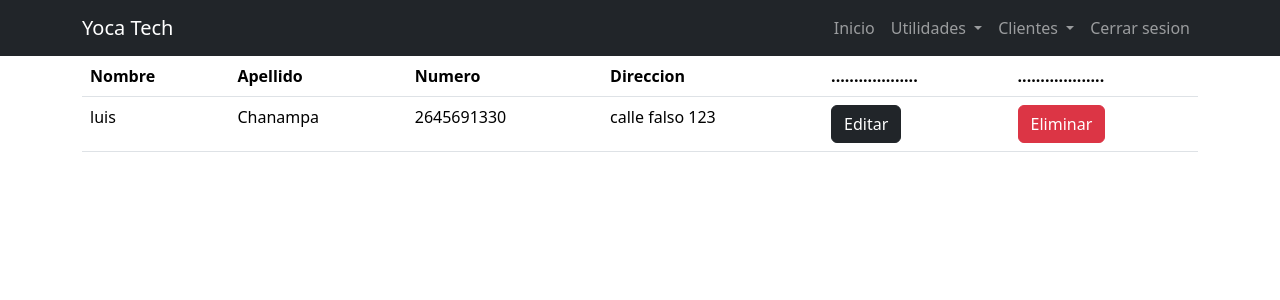
After one commit to dbluis/producto2, a Django app: page /mostrar_clientes/ in a window 1280 px wide. The commit adds this page. Shown: the top 300 px of the page. Run offline with Django 5.2, Linux system fonts and the light colour scheme; a user stored in the database is signed in; data comes from the database, SQL or seed files in the repository; both versions use the stored data as it was after the commit.

Commit message:
clientes

```diff
--- a/Producto/models.py
+++ b/Producto/models.py
@@ -21,3 +21,10 @@ class DetalleMaterial(models.Model):
     material = models.ForeignKey(Material, on_delete=models.CASCADE)
     cantidad_utilizada_gramos = models.DecimalField(
         max_digits=7, decimal_places=2)
+
+
+class Clientes(models.Model):
+    nombre = models.CharField(max_length=100)
+    apellido = models.CharField(max_length=100)
+    telefono = models.CharField(max_length=100)
+    direccion = models.CharField(max_length=200)
--- /dev/null
+++ b/Producto/templates/clientes/mostrar_clientes.html
@@ -0,0 +1,42 @@
+{% extends "layout/base.html" %}
+
+{% block content %}
+
+<div class="container">
+    <table class="table table-hover">
+        <thead>
+            <tr>
+                <th scope="col">Nombre</th>
+                <th scope="col">Apellido</th>
+                <th scope="col">Numero</th>
+                <th scope="col">Direccion</th>
+                <th scope="col">...................</th>
+                <th scope="col">...................</th>
+            </tr>
+        </thead>
+        <tbody>
+            {% for cliente in clientes %}
+            <tr>
+                <td>{{cliente.nombre}}</td>
+                <td>{{cliente.apellido}}</td>
+                <td>{{cliente.telefono}}</td>
+                <td>{{cliente.direccion}}</td>
+                <td>
+                    <form action="{% url 'editar_cliente' cliente.id %}" method="POST">
+                        {% csrf_token %}
+                        <button class="btn btn-dark">Editar</button>
+                    </form>
+                </td>
+                <td>
+                    <form action="{% url 'eliminar_cliente' cliente.id %}" method="POST">
+                        {% csrf_token %}
+                        <button class="btn btn-danger">Eliminar</button>
+                    </form>
+                </td>
+            </tr>
+            {% endfor %}
+        </tbody>
+    </table>
+</div>
+
+{% endblock %}
--- a/Producto/templates/layout/base.html
+++ b/Producto/templates/layout/base.html
@@ -36,6 +36,17 @@
                             <li><a class="dropdown-item" href="{% url 'mostrar_producto' %}">Productos</a></li>
                         </ul>
                     </li>
+                    <li class="nav-item dropdown">
+                        <a class="nav-link dropdown-toggle" href="#" role="button" data-bs-toggle="dropdown"
+                            aria-expanded="false">
+                            Clientes
+                        </a>
+
+                        <ul class="dropdown-menu">
+                            <li><a class="dropdown-item" href="{% url 'crear_cliente' %}">Crear Clientes</a></li>
+                            <li><a class="dropdown-item" href="{% url 'mostrar_clientes' %}">Clientes</a></li>
+                        </ul>
+                    </li>
                     {% endif %}
                     <!-- Inicio de secion, Crear usuario y Cerrar sesion -->
                     {% if user.is_authenticated %}
--- a/Producto/urls.py
+++ b/Producto/urls.py
@@ -21,5 +21,10 @@ urlpatterns = [
           views.calcular_costo, name="calcular_costo"),
      path("mostrar_producto/<int:producto_id>/delete",
           views.eliminar_producto, name="eliminar_producto"),
-     path("calcular_costo/<int:producto_id>/", views.detalle, name="detalle")
+     path("calcular_costo/<int:producto_id>/", views.detalle, name="detalle"),
+     # Clientes
+     path("crear_cliente/", views.crear_cliente, name="crear_cliente"),
+     path("mostrar_clientes/", views.mostrar_clientes, name="mostrar_clientes"),
+     path("mostrar_clientes/<int:cliente_id>/delete", views.eliminar_cliente, name="eliminar_cliente"),
+     path("mostrar_clientes/<int:cliente_id>/", views.editar_cliente, name="editar_cliente"),
 ]
--- a/Producto/views.py
+++ b/Producto/views.py
@@ -3,19 +3,16 @@ from django.contrib.auth.models import User
 from django.contrib.auth import login, logout, authenticate
 from django.db import IntegrityError
 from django.contrib.auth.decorators import login_required
-from .models import Material, Producto, DetalleMaterial
-from .forms import Material_unitario, ProductoForm, DetalleMaterialForm
+from .models import Material, Producto, DetalleMaterial, Clientes
+from .forms import Material_unitario, ProductoForm, DetalleMaterialForm, ClientesForm
 from django.forms import formset_factory
-
-# Create your views here.
 
 
 def index(request):
     return render(request, "index.html")
 
+
 # Usuario
-
-
 def crearUser(request):
     if request.method == "GET":
         return render(request, "user/crearUser.html")
@@ -49,14 +46,12 @@ def signin(request):
             return redirect(index)
 
 # Texto
-
-
 def info(request):
     return render(request, "info.html")
 
+
 # Materiales
-
-
+@login_required
 def mostrar_materiales(request):
     materiales = Material.objects.all()
 
@@ -64,7 +59,7 @@ def mostrar_materiales(request):
         "materiales": materiales
     })
 
-
+@login_required
 def crear_materiales(request):
     if request.method == "GET":
         return render(request, "crear_materiales.html", {
@@ -78,6 +73,7 @@ def crear_materiales(request):
         except ValueError as e:
             return render(request, "crear_materiales.html", {"error": str(e)})
 
+@login_required
 def editar_material(request, material_id):
     material_unico = get_object_or_404(Material, pk=material_id)
 
@@ -97,15 +93,16 @@ def editar_material(request, material_id):
             # Manejar otras excepciones si es necesario
             return render(request, "editar_material.html", {"error": str(e)})
 
-
-
+@login_required
 def eliminar_material(request, material_id):
     material = get_object_or_404(Material, pk=material_id)
     if request.method == "POST":
         material.delete()
         return redirect("mostrar_materiales")
 
+
 # Producto
+@login_required
 def crear_producto(request):
     try:
         material = Material.objects.all()
@@ -135,7 +132,7 @@ def crear_producto(request):
     except ValueError as e:
         return render(request, "crear_producto.html", {"error": str(e)})
 
-
+@login_required
 def calcular_costo(request, producto_id):
     producto = Producto.objects.get(pk=producto_id)
     detalles_materiales = DetalleMaterial.objects.filter(producto=producto)
@@ -148,10 +145,11 @@ def calcular_costo(request, producto_id):
         costo_total += (cantidad_utilizada /
                         detalle.material.cantidad_comprada_gramos) * costo_material
     costo_total = round(costo_total, 2)
+
     context = {'producto': producto, 'costo_total': costo_total}
     return render(request, 'calcular_costo.html', context)
 
-
+@login_required
 def mostrar_producto(request):
     productos = Producto.objects.all()
 
@@ -159,15 +157,63 @@ def mostrar_producto(request):
         "productos": productos
     })
 
-
+@login_required
 def eliminar_producto(request, producto_id):
     producto = get_object_or_404(Producto, pk=producto_id)
     if request.method == "POST":
         producto.delete()
         return redirect("mostrar_producto")
 
-
+@login_required
 def detalle(request, producto_id):
     producto = get_object_or_404(Producto, pk=producto_id)
     if request.method == "POST":
         return redirect("calcular_costo")
+
+
+# Clientes
+@login_required
+def crear_cliente(request):
+    if request.method == "GET":
+        return render(request, "clientes/crear_cliente.html", {
+            "form": ClientesForm()
+        })
+    else:
+        try:
+            form = ClientesForm(request.POST)
+            form.save()
+            return redirect("mostrar_clientes")
+        except ValueError as e:
+            return render(request, "clientes/mostrar_clientes.html", {"error": str(e)})
+@login_required
+def mostrar_clientes(request):
+    clientes = Clientes.objects.all()
+
+    return render(request, "clientes/mostrar_clientes.html", {
+        "clientes": clientes
+    })
+@login_required
+def eliminar_cliente(request, cliente_id):
+    cliente = get_object_or_404(Clientes, pk=cliente_id)
+    if request.method == "POST":
+        cliente.delete()
+        return redirect("mostrar_clientes")
+@login_required
+def editar_cliente(request, cliente_id):
+    cliente = get_object_or_404(Clientes, pk=cliente_id)
+    if request.method == "GET":
+        form = ClientesForm(instance=cliente)
+        return render(request, "clientes/editar_cliente", {
+            "cliente": cliente, "form":form
+        })
+    elif request.method == "POST":
+        try:
+            form = ClientesForm(request.POST ,instance=cliente)
+            if form.is_valid():
+                form.save()
+                return redirect("mostrar_clientes")
+            else:
+                # Manejar caso en el que el formulario no es válido
+                return render(request, "clientes/editar_cliente.html", {"cliente": cliente, "form": form})
+        except ValueError as e:
+            return render(request, "clientes/editar_cliente.html", {"error": str(e)})
```
Also changed, not shown: Producto/forms.py (+6 -1 lines), Producto/templates/clientes/crear_cliente.html (added, +18 -0 lines), Producto/templates/clientes/editar_cliente.html (added, +39 -0 lines), Producto/migrations/0003_clientes_and_more.py (added), db.sqlite3.
